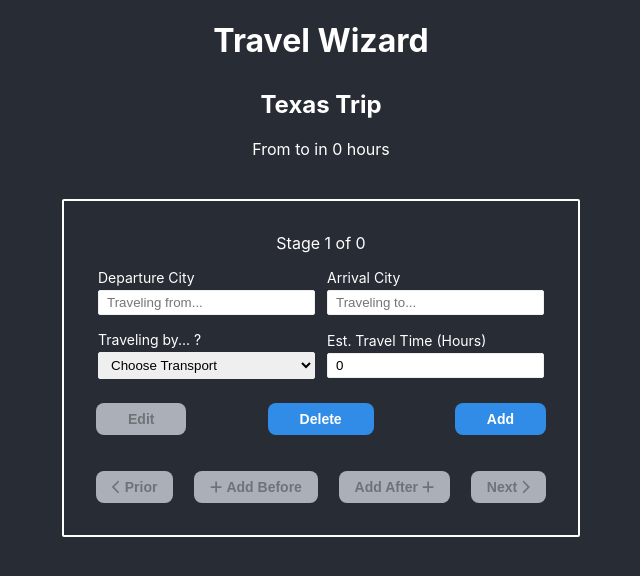
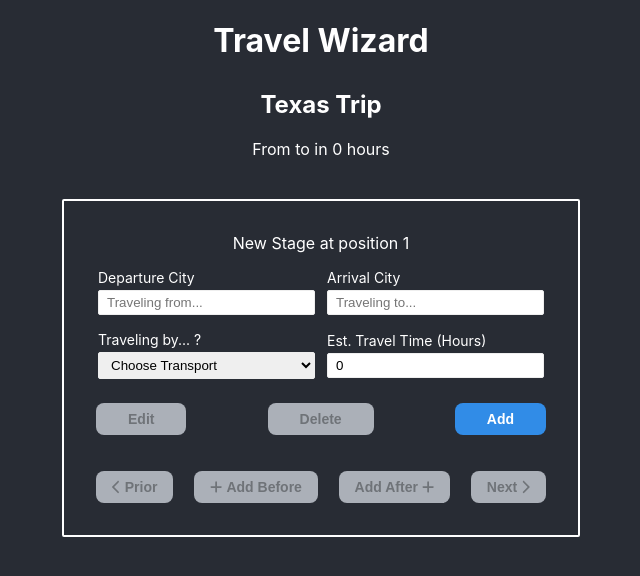
Before and after one commit to Glowyrm/travel-project, a React (Vite) app: page / in a window 1280 px wide. Shown: the top 576 px of the page, without its empty margins (319-959 px from the left). Built offline with nearby package versions, Linux system fonts and the light colour scheme.

Commit message:
Updated stage form display

```diff
--- a/src/components/StageForm/StageForm.tsx
+++ b/src/components/StageForm/StageForm.tsx
@@ -139,7 +139,7 @@ const StageForm: React.FC<Props> = ({ stage, updateStage, removeStage }) => {
           className="form-submit"
           type="button"
           onClick={handleDelete}
-          disabled={preventEdit}
+          disabled={preventEdit || !stage.isSaved}
         >
           Delete
         </button>
--- a/src/components/StagesCarousel/StagesCarousel.tsx
+++ b/src/components/StagesCarousel/StagesCarousel.tsx
@@ -50,7 +50,10 @@ const StagesCarousel: React.FC<Props> = ({ index, changeIndex }) => {
   return (
     <div className="carousel-container">
       <div className="carousel-tabs">
-        <p>{`Stage ${index + 1} of ${myTrip.totalStages}`}</p>
+        {currentStage.isSaved && (
+          <p>{`Stage ${index + 1} of ${myTrip.totalStages}`}</p>
+        )}
+        {!currentStage.isSaved && <p>{`New Stage at position ${index + 1}`}</p>}
       </div>
 
       <div>
```
